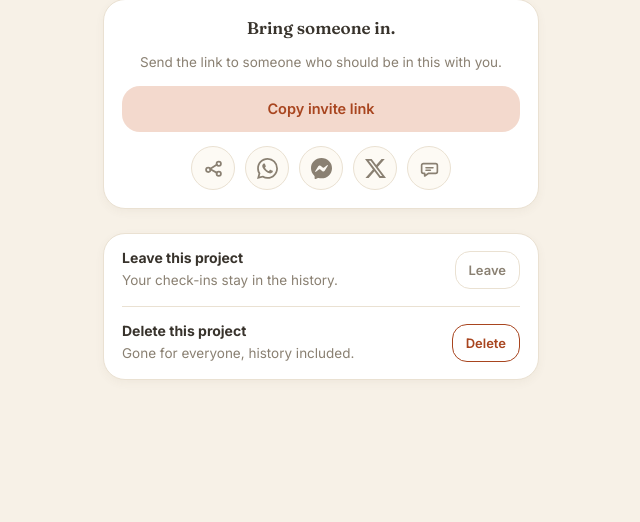
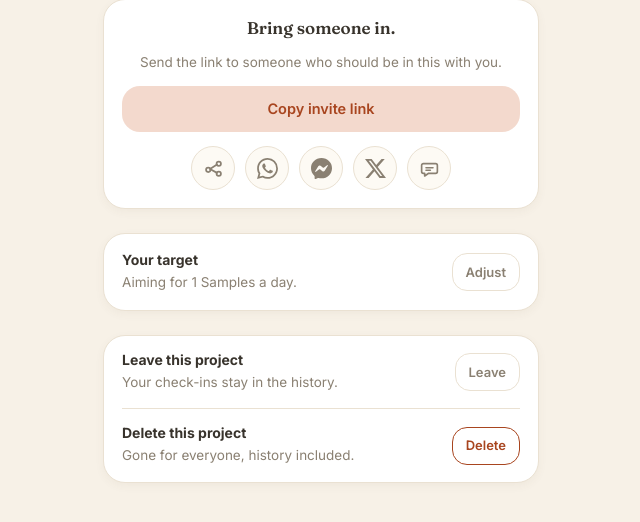
Before and after one commit to Fingolfin7/Social-Pressure, a Django app: page /projects/1/settings/ in a window 1280 px wide. Shown: the part 154-676 px from the top of the page, without its empty margins (319-959 px from the left). Run offline with Django 5.2, Linux system fonts and the light colour scheme; a user stored in the database is signed in; tables that the repository leaves empty hold one stand-in row (values such as "Sample post"); parts of the project's set-up code (start-up, migrations or seed data) failed here and were passed over.

Commit message:
Let members adjust their target after joining
The project_target view already supported updates, but the only link to
it appeared on the project page while a target was still unset. Add a
"Your target" card to the settings screen as a permanent entry point,
and point the target page's back arrow at the project instead of home.

Co-Authored-By: Claude Opus 4.8 <noreply@anthropic.com>

```diff
--- a/core/templates/core/project_settings.html
+++ b/core/templates/core/project_settings.html
@@ -31,6 +31,24 @@
                 <span data-copy-label>Copy invite link</span>
             </button>
             {% include "core/_share_row.html" %}
+        </div>
+    </section>
+
+    <section class="card">
+        <div class="settings-action__main">
+            <div class="settings-action__copy">
+                <h2 class="settings-action__title">Your target</h2>
+                <p class="screen-subtitle">
+                    {% if target_value %}
+                        Aiming for {{ target_value }} {{ unit_plural }} a {{ cadence_noun }}.
+                    {% else %}
+                        You haven't set a target yet.
+                    {% endif %}
+                </p>
+            </div>
+            <a class="btn btn--secondary settings-action__button" href="{% url 'project_target' project.pk %}">
+                {% if target_value %}Adjust{% else %}Set{% endif %}
+            </a>
         </div>
     </section>
 
--- a/core/templates/core/project_target.html
+++ b/core/templates/core/project_target.html
@@ -4,7 +4,7 @@
 
 {% block topbar %}
 <header class="topbar topbar--interior">
-    <a class="icon-btn" href="{% url 'home' %}" aria-label="Back to home">
+    <a class="icon-btn" href="{% url 'project_detail' project.pk %}" aria-label="Back to project">
         <svg viewBox="0 0 24 24" fill="none" aria-hidden="true">
             <path d="m15 18-6-6 6-6" stroke="currentColor" stroke-width="2.2" stroke-linecap="round" stroke-linejoin="round"/>
         </svg>
--- a/core/views.py
+++ b/core/views.py
@@ -305,6 +305,11 @@ def project_settings(request, pk):
     activity = _first_activity_or_404(project)
     member_count = project.memberships.count()
     invite = _project_invite_context(request, project)
+    target = MemberTarget.objects.filter(
+        membership__project=project,
+        membership__user=request.user,
+        activity=activity,
+    ).first()
     return render(
         request,
         "core/project_settings.html",
@@ -316,6 +321,9 @@ def project_settings(request, pk):
             "can_delete": project.created_by_id == request.user.id,
             "invite_url": invite["invite_url"],
             "invite_message": invite["invite_message"],
+            "target_value": target.target if target else None,
+            "unit_plural": _plural_unit(activity.unit),
+            "cadence_noun": CADENCE_NOUNS.get(activity.cadence, activity.cadence),
         },
     )
 
```
